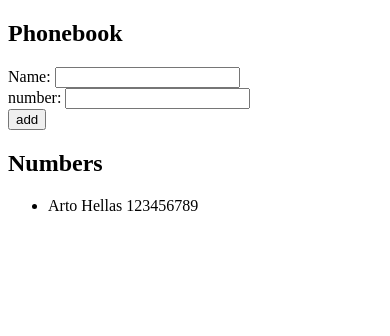
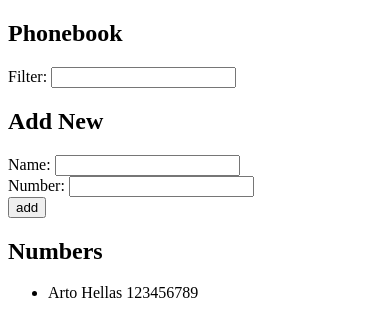
Before and after one commit to andretokumoto/Curso-Full-stack-open---Universidade-de-Helsinque, a React (Create React App) app in the folder PARTE 2/part2/: page / in a window 390 px wide. Shown: the top 336 px of the page. Built offline with nearby package versions, Linux system fonts and the light colour scheme.

Commit message:
2.9*: The Phonebook — 4º passo

```diff
--- a/PARTE 2/part2/src/atividades/phonebook.jsx
+++ b/PARTE 2/part2/src/atividades/phonebook.jsx
@@ -1,15 +1,15 @@
-import { useState } from 'react'
-
+import { useState } from 'react';
 
 const Phonebook = () => {
   const [persons, setPersons] = useState([
     {
-        name: 'Arto Hellas',
-        number: '123456789'
+      name: 'Arto Hellas',
+      number: '123456789'
     }
-  ])
-  const [newName, setNewName] = useState('')
-  const [newNumber, setNewNumber]= useState('')
+  ]);
+  const [newName, setNewName] = useState('');
+  const [newNumber, setNewNumber] = useState('');
+  const [filterSourch, setFilterSourch] = useState('');
 
   const clique = (event) => {
     event.preventDefault();
@@ -29,18 +29,28 @@ const Phonebook = () => {
   };
 
   const handlePersonChange = (event) => {
-    console.log(event.target.value)
-    setNewName(event.target.value)
-  }
+    console.log(event.target.value);
+    setNewName(event.target.value);
+  };
 
   const handleNumberChange = (event) => {
-    console.log(event.target.value)
-    setNewNumber(event.target.value)
-  }
-  const List = ({ persons }) => {
+    console.log(event.target.value);
+    setNewNumber(event.target.value);
+  };
+
+  const handleFilterChange = (event) => {
+    console.log(event.target.value);
+    setFilterSourch(event.target.value);
+  };
+
+  const List = ({ persons, filter }) => {
+    const personsToShow = filter
+      ? persons.filter(person => person.name.toLowerCase().includes(filter.toLowerCase()))
+      : persons;
+
     return (
       <ul>
-        {persons.map((person, index) => (
+        {personsToShow.map((person, index) => (
           <li key={index}>{person.name} {person.number}</li>
         ))}
       </ul>
@@ -50,20 +60,24 @@ const Phonebook = () => {
   return (
     <div>
       <h2>Phonebook</h2>
+      <div>
+        Filter: <input onChange={handleFilterChange} value={filterSourch}/>
+      </div>
+
+      <h2>Add New</h2>
       <form onSubmit={clique}>
         <div>
           Name: <input type='text' value={newName} onChange={handlePersonChange}/>
         </div>
-        <div>number: <input type='text' value={newNumber} onChange={handleNumberChange}/></div>
+        <div>Number: <input type='text' value={newNumber} onChange={handleNumberChange}/></div>
         <div>
           <button type="submit">add</button>
         </div>
       </form>
       <h2>Numbers</h2>
-        <List persons={persons}/>
+      <List persons={persons} filter={filterSourch}/>
+    </div>
+  );
+};
 
-    </div>
-  )
-}
-
-export default Phonebook
+export default Phonebook;
```
